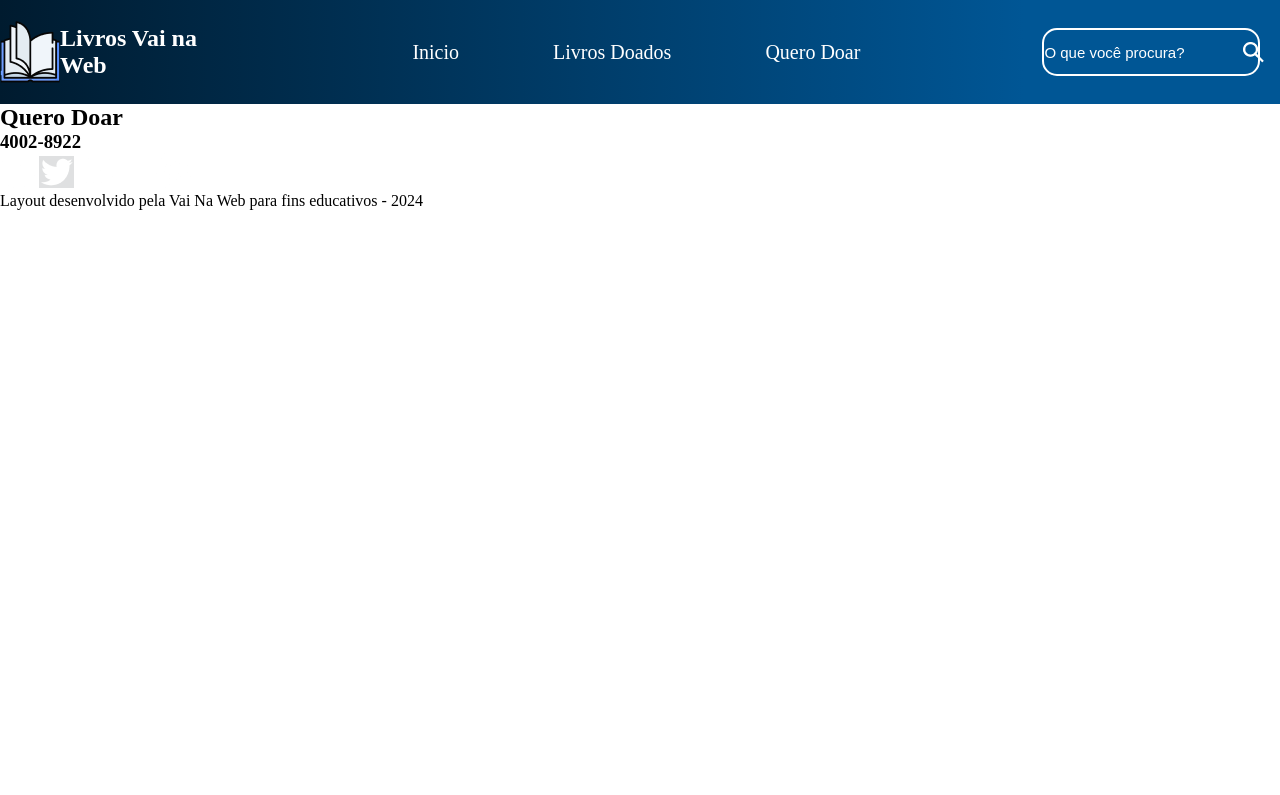
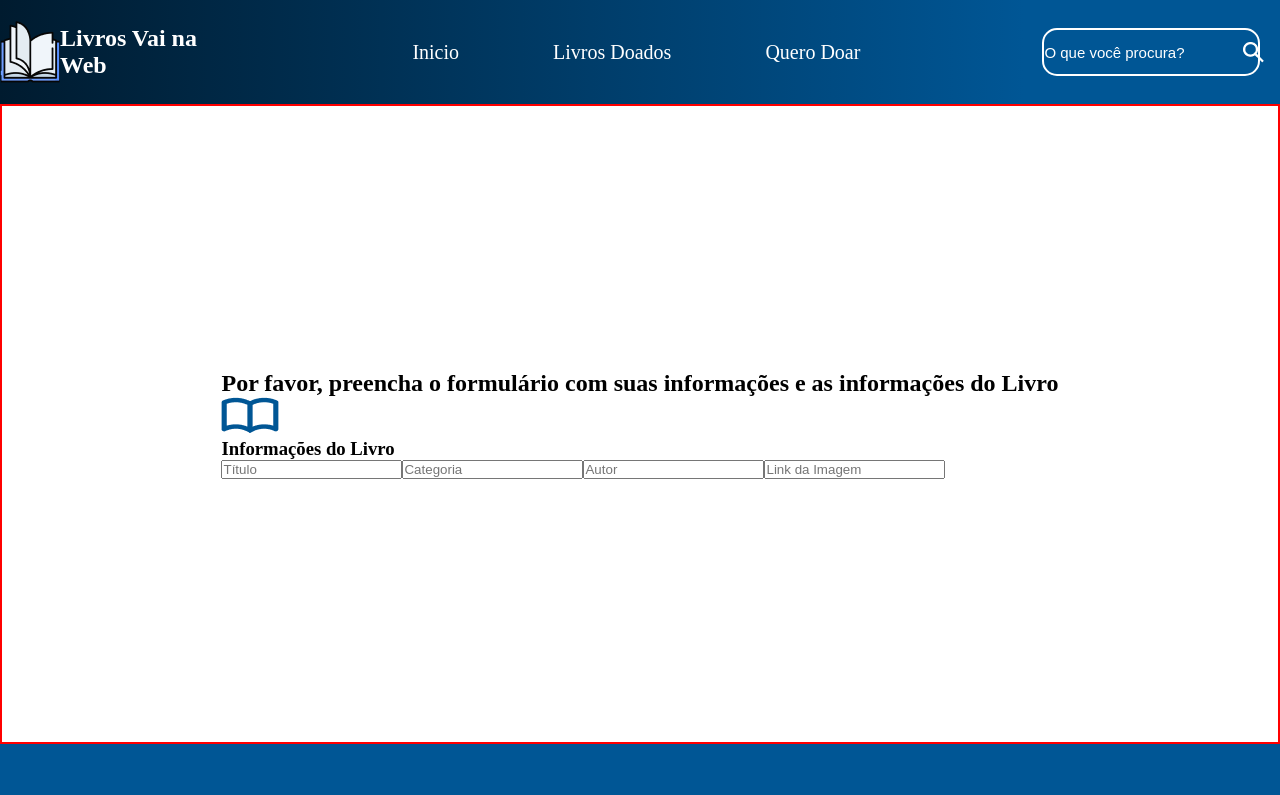
Before and after one commit to DayYamamoto/desafio-final-vnw, a React (Vite) app: page /queroDoar in a window 1280 px wide. Shown: the top 795 px of the page. Built offline with nearby package versions, Linux system fonts and the light colour scheme.

Commit message:
Finalização Footer; Estrutura do Quero Doar

```diff
--- a/src/Pages/Inicio/inicio.module.scss
+++ b/src/Pages/Inicio/inicio.module.scss
@@ -17,10 +17,10 @@
 }
 
 .devoDoar{
-    border: 2px solid green;
+
     height: 85vh;
     div{
-        border: solid 2px red;
+
         height: 17vh;
         display: flex;
         align-items: center;
@@ -33,7 +33,7 @@
 }
 
 .boxCard{
-    border: solid 2px blue;
+
     display: flex;
     align-items: center;
     justify-content: space-evenly;
--- a/src/Pages/QueroDoar/QueroDoar.jsx
+++ b/src/Pages/QueroDoar/QueroDoar.jsx
@@ -1,10 +1,24 @@
 
-
+import S from './queroDoar.module.scss'
+import Livro from '../../assets/livroIcone.png'
 
 export default function QueroDoar(){
     return(
-        <section>
-            <h2>Quero Doar</h2>
+        <section className={S.principal}>
+            <section className={S.container}>
+                <h2>Por favor, preencha o formulário com suas informações e as informações do Livro</h2>
+                <form action="">
+                    <div>
+                        <img src={Livro} alt="" />
+                        <h3>Informações do Livro
+                        </h3>
+                    </div>
+                    <input type="text" placeholder='Título' />
+                    <input type="text" placeholder='Categoria' />
+                    <input type="text" placeholder='Autor'/>
+                    <input type="text" placeholder='Link da Imagem'/>
+                </form>
+            </section>
         </section>
     )
 }
--- /dev/null
+++ b/src/Pages/QueroDoar/queroDoar.module.scss
@@ -0,0 +1,10 @@
+
+
+.principal{
+    border: solid 2px red;
+    height: 80vh;
+    display: flex;
+    align-items: center;
+    justify-content: center;
+
+}
--- a/src/components/Footer/footer.jsx
+++ b/src/components/Footer/footer.jsx
@@ -4,11 +4,11 @@
 import YouTube from '../../assets/logoYt.png'
 import Linkedin from '../../assets/logoLkD.png'
 import Instagram from '../../assets/logoInsta.png'
-
+import S from './footer.module.scss'
 export default function footer(){
     return(
         <footer>
-            <section>
+            <section className={S.boxSocial}>
                 <h3>4002-8922</h3>
                 <nav>
                     <a href=""> <img src={Facebook} alt="Logo Facebook" /></a>
@@ -18,7 +18,7 @@
                     <a href=""> <img src={Instagram} alt="Logo Instagram" /></a>
                 </nav>
             </section>
-            <section>
+            <section className={S.boxEnd}>
                 <p>Layout desenvolvido pela Vai Na Web para fins educativos - 2024  </p>
             </section>
         </footer>
--- a/src/components/Footer/footer.module.scss
+++ b/src/components/Footer/footer.module.scss
@@ -0,0 +1,31 @@
+footer{
+
+    height: 30vh;
+}
+
+.boxSocial{
+
+    background-color:  #005695;
+    height: 18vh;
+    display: flex;
+    align-items: center;
+    justify-content: space-between;
+    padding-left: 50px;
+    padding-right: 50px;
+    color: white;
+    nav{
+        width: 18vw;
+        display: flex;
+        align-items: center;
+        justify-content: space-between;
+    }
+}
+
+.boxEnd{
+    background-color: #232020;
+    color: white;
+    height: 9vh;
+    display: flex;
+    align-items: center;
+    justify-content: center;
+}
```
Also changed, not shown: src/assets/livroIcone.png (added).
